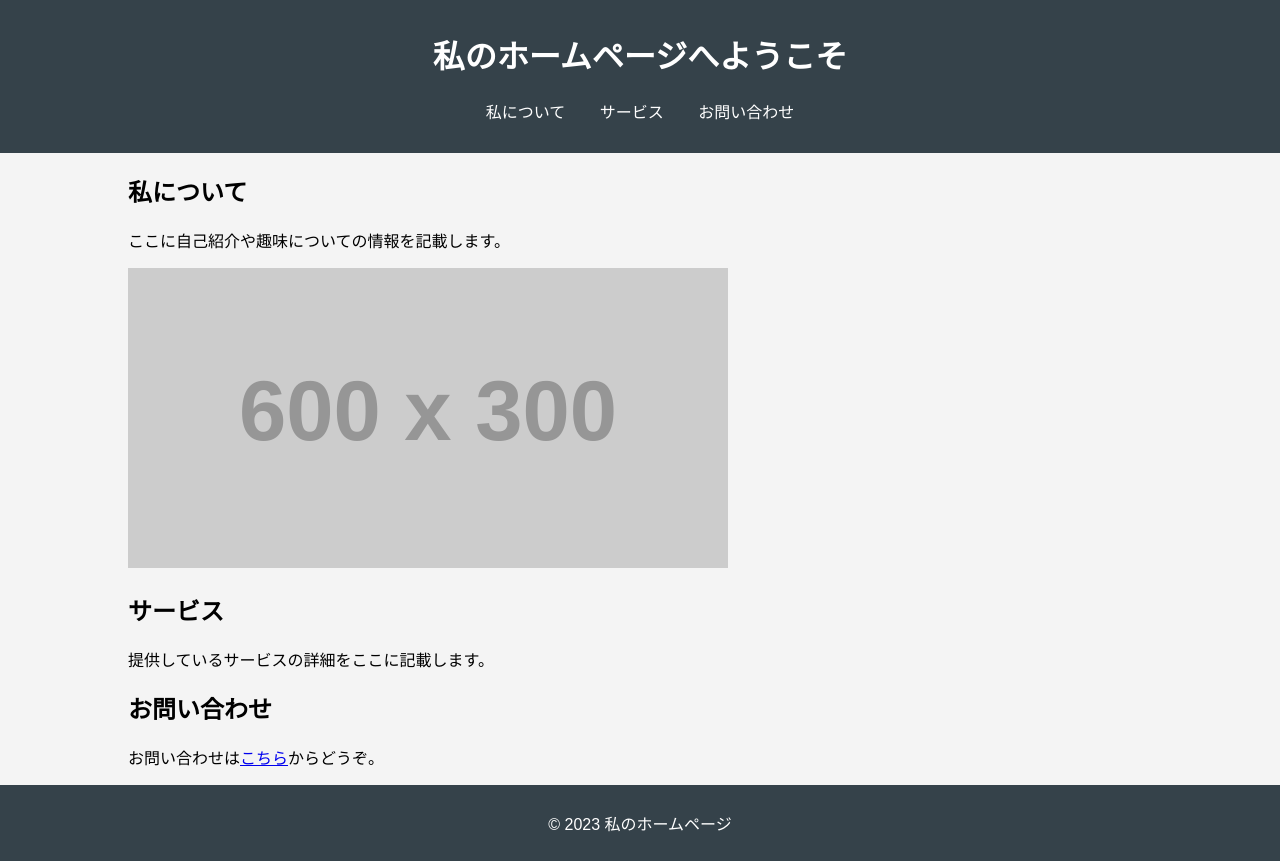
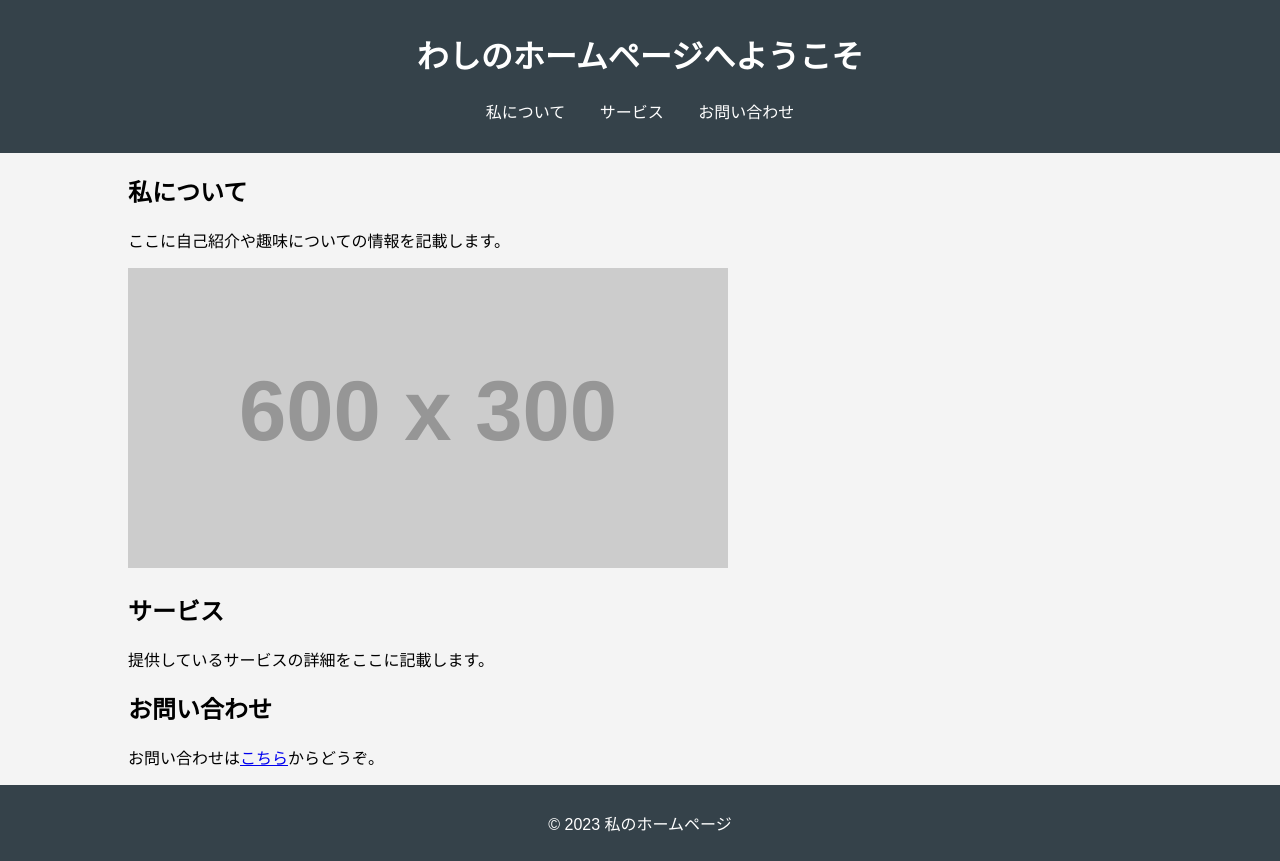
Before and after one commit to yamato-200/gpt-makepractice, a plain HTML site: page index.html in a window 1280 px wide. Drawn offline with Linux system fonts and the light colour scheme; placeholder pictures from the web are drawn by us.

Commit message:
Update index.html　わて

```diff
--- a/index.html
+++ b/index.html
@@ -48,7 +48,7 @@
 <body>
 
 <header>
-    <h1>私のホームページへようこそ</h1>
+    <h1>わしのホームページへようこそ</h1>
     <nav>
         <a href="#about">私について</a>
         <a href="#services">サービス</a>
```
